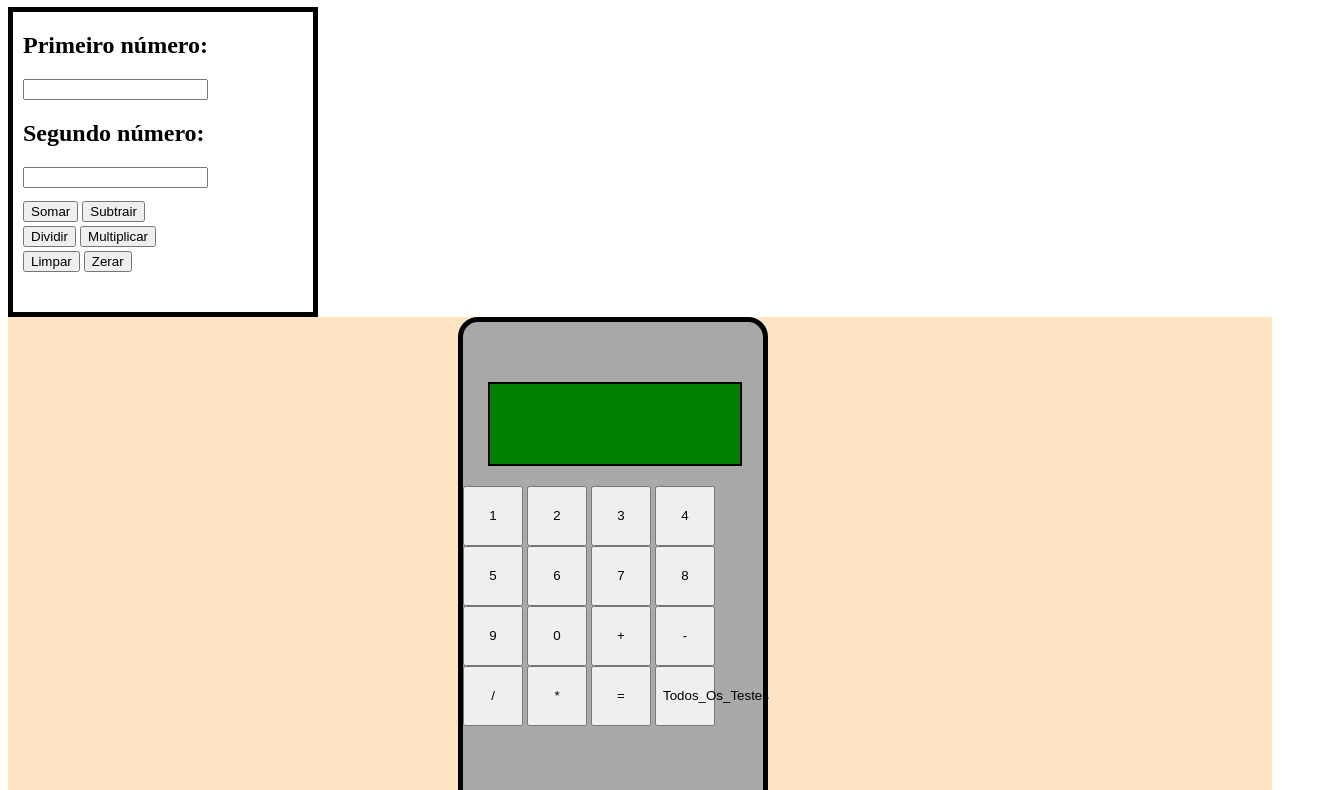
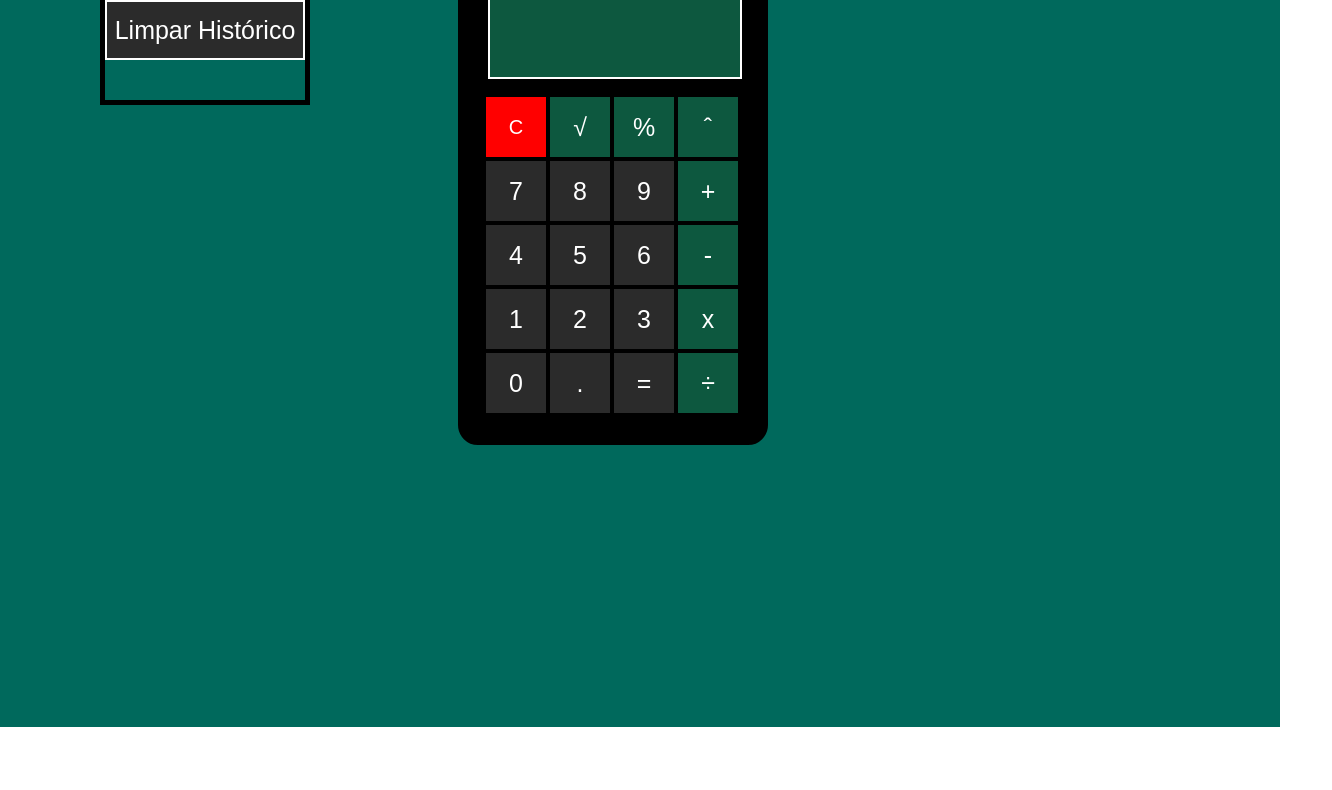
Before and after one commit to Wander06/Calculadora, a plain HTML site: page index.html in a window 1280 px wide. Shown: the part 73-863 px from the top of the page, 1332 px wide, since content can reach past the window. After the commit the page ends 800 px from the top, so only its background shows below. Drawn offline with Linux system fonts and the light colour scheme.

Commit message:
layout-melhorado-novas-funcoes-adicionadas

```diff
--- a/css/index.css
+++ b/css/index.css
@@ -1,52 +1,30 @@
-.secao1 {
-    border: 5px solid black;
-    width: 300px;
-    height: 300px;
+body {
+    background-image: url(/img/foto_calc3.png)
 }
 
-#tituloCalculadora {
-    position: relative;
-    left: 60px;
-    color: green;
+.secao1 {
+    width: 100%;
+    height: 630px;
+ }
+
+#divHistorico {
+    height: auto;
+    width: 200px;
+    position: absolute;
+    left: 100px;
+    border: 5px black solid;
+    font-size: 40px;
+    color: white;
 }
 
-#tituloPrimeiroNumero {
-    position: relative;
-    left: 10px;
+.botaoHistorico {
+    width: 200px;
+    height: 60px;
+    font-size: 25px;
+    background-color: rgb(43, 43, 43);
+    color: white;
+    border: 2px white solid;
 }
-
-
-#inputPrimeiroNumero {
-    position: relative;
-    left: 10px;
-
-}
-
-#tituloSegundoNumero {
-    position: relative;
-    left: 10px;
-}
-
-
-#inputSegundoNumero {
-    position: relative;
-    left: 10px;
-
-}
-
-#operacoes {
-    width: 150px;
-    position: relative;
-    top: 10px;
-    left: 10px;
-    line-height: 25px;
-}
-
-.secao2 {
-    width: 100%;
-    height: 700px;
-    background-color: bisque;
- }
 
  #layoutCalculadora {
     border: 5px solid black;
@@ -54,7 +32,7 @@
     width: 300px;
     position: relative;
     left: 450px;
-    background-color: rgb(169, 169, 169);
+    background-color: rgb(0, 0, 0);
     border-radius: 20px;
 
  }
@@ -62,17 +40,47 @@
  #display {
     height: 80px;
     width: 230px;
-    background-color: green;
+    background-color:  rgb(13, 88, 63);
     position: relative;
     left: 25px;
     top: 20px;
-    font-size: 40px;
+    font-size: 35px;
     text-align: right;
     padding-right: 20px;
-    border: 2px black solid;
+    border: 2px white solid;
+    word-wrap: break-word;
+    color: aliceblue;
  }
 
  .botao {
     width: 60px;
     height: 60px;
- }
+    position: relative;
+    left: 20px;
+    font-size: 25px;
+    background-color: rgb(43, 43, 43);
+    color: white;
+    border: 0px solid;
+}
+
+.botoesOperacoes {
+    width: 60px;
+    height: 60px;
+    position: relative;
+    left: 20px;
+    font-size: 25px;
+    background-color: rgb(13, 88, 63);
+    color: white;
+    border: 0px solid;
+}
+
+#botaoClear{
+    font-size: 20px;
+    width: 60px;
+    height: 60px;
+    position: relative;
+    left: 20px;
+    background-color: rgb(255, 0, 0);
+    color: white;
+    border: 0px solid;
+}
--- a/index.html
+++ b/index.html
@@ -8,46 +8,50 @@
     <title>Calculadora</title>
 </head>
 <body>
-    <h1 id="tituloCalculadora">Calculadora</h1>
     <section class="secao1">
-        <h1 id="tituloPrimeiroNumero">Primeiro número:</h1>
-        <input type="number" id="inputPrimeiroNumero">
+        <div id="divHistorico">
+            <button type="button" onclick="salvarNoHistorico()" class="botaoHistorico">Histórico</button>
+            <button type="button" onclick="limparHistorico()" class="botaoHistorico">Limpar Histórico</button>
+            <p id="historico"></p>
+        </div>
 
-        <h1 id="tituloSegundoNumero">Segundo número:</h1>
-        <input type="number" id="inputSegundoNumero">
-            <div id="operacoes">
-                <button type="button" onclick="somar()">Somar</button>
-                <button type="button" onclick="subtrair()">Subtrair</button>
-                <button type="button" onclick="dividir()">Dividir</button>
-                <button type="button" onclick="multiplicar()">Multiplicar</button>
-                <button type="button" onclick="limpar()">Limpar</button>
-                <button type="button" onclick="zerar()">Zerar</button>
+            <div id="layoutCalculadora">
+                <p id="display"></p>
+                    <div id="divBotoes">
+                        <table>
+                            <tr>
+                                <td><button type="button" onclick="limpar()" id="botaoClear">C</button></td>
+                                <td><button type="button" onclick="inserirOperacoes('√')" class="botoesOperacoes">√</button></td>
+                                <td><button type="button" onclick="inserirOperacoes('%')" class="botoesOperacoes">%</button></td>
+                                <td><button type="button" onclick="inserirOperacoes('ˆ')" class="botoesOperacoes">ˆ</button></td>
+                            </tr>
+                            <tr>
+                                <td><button type="button" onclick="inserirNumeros(7)" class="botao">7</button></td>
+                                <td><button type="button" onclick="inserirNumeros(8)" class="botao">8</button></td>
+                                <td><button type="button" onclick="inserirNumeros(9)" class="botao">9</button></td>
+                                <td><button type="button" onclick="inserirOperacoes('+')" class="botoesOperacoes">+</button></td>
+                            </tr>
+                            <tr>
+                                <td><button type="button" onclick="inserirNumeros(4)" class="botao">4</button></td>
+                                <td><button type="button" onclick="inserirNumeros(5)" class="botao">5</button></td>
+                                <td><button type="button" onclick="inserirNumeros(6)" class="botao">6</button></td>
+                                <td><button type="button" onclick="inserirOperacoes('-')" class="botoesOperacoes">-</button></td>
+                            </tr>
+                            <tr>
+                                <td><button type="button" onclick="inserirNumeros(1)" class="botao">1</button></td>
+                                <td><button type="button" onclick="inserirNumeros(2)" class="botao">2</button></td>
+                                <td><button type="button" onclick="inserirNumeros(3)" class="botao">3</button></td>
+                                <td><button type="button" onclick="inserirOperacoes('x')" class="botoesOperacoes">x</button></td>
+                            </tr>
+                            <tr>
+                                <td><button type="button" onclick="inserirNumeros(0)" class="botao">0</button></td>
+                                <td><button type="button" onclick="inserirNumeros('.')" class="botao">.</button></td>
+                                <td><button type="button" onclick="calcula()" class="botao">=</button></td>
+                                <td><button type="button" onclick="inserirOperacoes('÷')" class="botoesOperacoes">÷</button></td>
+                            </tr>
+                        </table>
+                    </div>
             </div>
-
-            <p id="resultado"></p>
-
-    </section>
-
-    <section class="secao2">
-        <div id="layoutCalculadora">
-            <p id="display"></p>
-            <button type="button" onclick="inserirNumeros(1)" class="botao">1</button>
-            <button type="button" onclick="inserirNumeros(2)" class="botao">2</button>
-            <button type="button" onclick="inserirNumeros(3)" class="botao">3</button>
-            <button type="button" onclick="inserirNumeros(4)" class="botao">4</button>
-            <button type="button" onclick="inserirNumeros(5)" class="botao">5</button>
-            <button type="button" onclick="inserirNumeros(6)" class="botao">6</button>
-            <button type="button" onclick="inserirNumeros(7)" class="botao">7</button>
-            <button type="button" onclick="inserirNumeros(8)" class="botao">8</button>
-            <button type="button" onclick="inserirNumeros(9)" class="botao">9</button>
-            <button type="button" onclick="inserirNumeros(0)" class="botao">0</button>
-            <button type="button" onclick="inserirOperacoes('+')" class="botao">+</button>
-            <button type="button" onclick="inserirOperacoes('-')" class="botao">-</button>
-            <button type="button" onclick="inserirOperacoes('/')" class="botao">/</button>
-            <button type="button" onclick="inserirOperacoes('*')" class="botao">*</button>
-            <button type="button" onclick="calcula()" class="botao">=</button>
-            <button type="button" onclick="todosOsTestes()" class="botao">Todos_Os_Testes</button>
-        </div>
     </section>
 
     <script src="/index.js"></script>
--- a/index.js
+++ b/index.js
@@ -1,44 +1,6 @@
-var primeiroNumero = document.getElementById("inputPrimeiroNumero");
-var segundoNumero = document.getElementById("inputSegundoNumero");
-var resultado = document.getElementById("resultado");
-
-
-function somar() {
-    var resultadoDaOperacao = Number(primeiroNumero.value) + Number(segundoNumero.value);
-    resultado.innerHTML = "O resultado da soma é: " + resultadoDaOperacao;
-
-};
-
-function subtrair() {
-    var resultadoDaOperacao = Number(primeiroNumero.value) - Number(segundoNumero.value);
-    resultado.innerHTML = "O resultado da subtração é: " + resultadoDaOperacao
-};
-
-function multiplicar() {
-    var resultadoDaOperacao = Number(primeiroNumero.value) * Number(segundoNumero.value);
-    resultado.innerHTML = "O resultado da multiplicação é: " + resultadoDaOperacao;
-};
-
-function dividir() {
-    var resultadoDaOperacao = Number(primeiroNumero.value) / Number(segundoNumero.value);
-    resultado.innerHTML = "O resultado da divisão é: " + resultadoDaOperacao;
-};
-
-function limpar () {
-    primeiroNumero.value = " ";
-    segundoNumero.value = " ";
-    resultado.innerHTML = " ";
-};
-
-function zerar() {
-    primeiroNumero.value = 0;
-    segundoNumero.value = 0;
-    resultado.innerHTML = "O resultado da soma é: " + 0;
-
-};
-
 //Nova calculadora
 
+var historico = []
 var listaNumeros = []
 var listaOperacoes = []
 var numeroCorrente = '';
@@ -48,9 +10,20 @@ function atualizaNumeroCorrente(numeroStr) {
 
 }
 
+function alteraFonte(texto) {
+    if(document.getElementById('display').innerHTML.length == 27){
+        document.getElementById('display').style.fontSize = '25px'
+    }
+    if(document.getElementById('display').innerHTML.length < 27){
+        document.getElementById('display').style.fontSize = '35px'
+    }
+}
+
 function atualizaDisplay(texto){
     var textoDoDisplay = document.getElementById('display').innerHTML;
     document.getElementById('display').innerHTML = textoDoDisplay + texto;
+
+    alteraFonte()
 }
 
 function converteNumeroCorrente() {
@@ -96,11 +69,20 @@ function aplicaOperacoes (listaOperacoes, listaNumeros) {
             if(operacao == '-') {
                 resultadoFinal = resultadoFinal - proximoNumero;
             }
-            if(operacao == '*') {
+            if(operacao == 'x') {
                 resultadoFinal = resultadoFinal * proximoNumero;
             }
-            if(operacao == '/') {
+            if(operacao == '÷') {
                 resultadoFinal = resultadoFinal / proximoNumero;
+            }
+            if(operacao == 'ˆ') {
+                resultadoFinal = Math.pow(resultadoFinal, proximoNumero);
+            }
+            if(operacao == '√') {
+                resultadoFinal = Math.sqrt(resultadoFinal);
+            }
+            if(operacao == '%') {
+                resultadoFinal = (resultadoFinal * 100) / resultadoFinal;
             }
 
     }
@@ -111,7 +93,29 @@ function calcula() {
     var resultado = aplicaOperacoes(listaOperacoes,listaNumeros);
     document.getElementById('display').innerHTML = resultado;
 
+    historico.push(resultado)
+
     numeroCorrente = resultado;
     listaNumeros = [];
     listaOperacoes = [];
 };
+
+
+function limpar() {
+    document.getElementById('display').innerHTML = "";
+    resultadoFinal = '';
+    proximoNumero = '';
+    listaOperacoes = [];
+    listaNumeros = [];
+    numeroCorrente = '';
+}
+
+function salvarNoHistorico(result) {
+    historico.push(result)
+    document.getElementById('historico').innerHTML = historico;
+}
+
+function limparHistorico() {
+    historico = [];
+    document.getElementById('historico').innerHTML = '';
+}
```
Also changed, not shown: img/foto_calc3.png (added).
